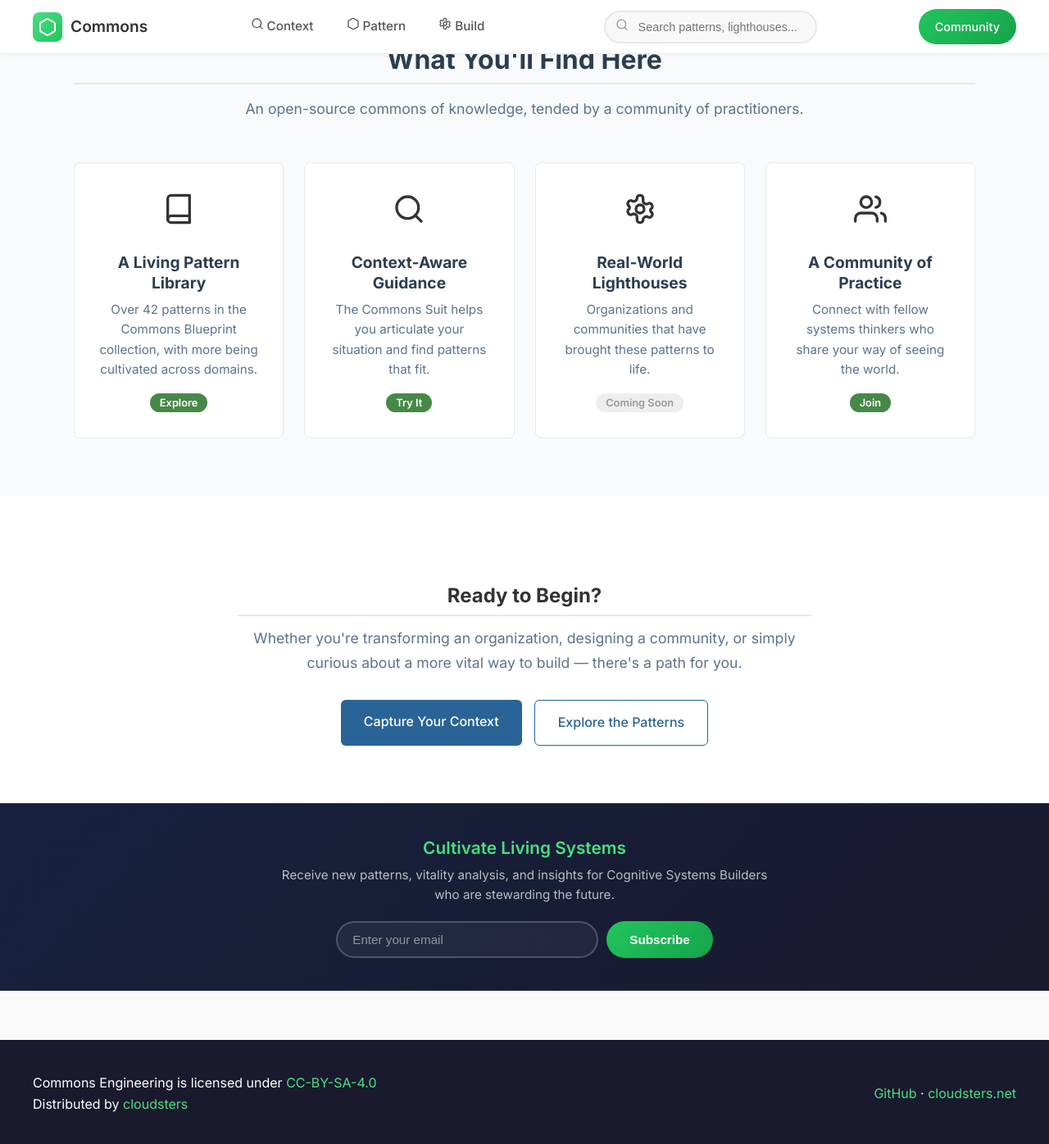
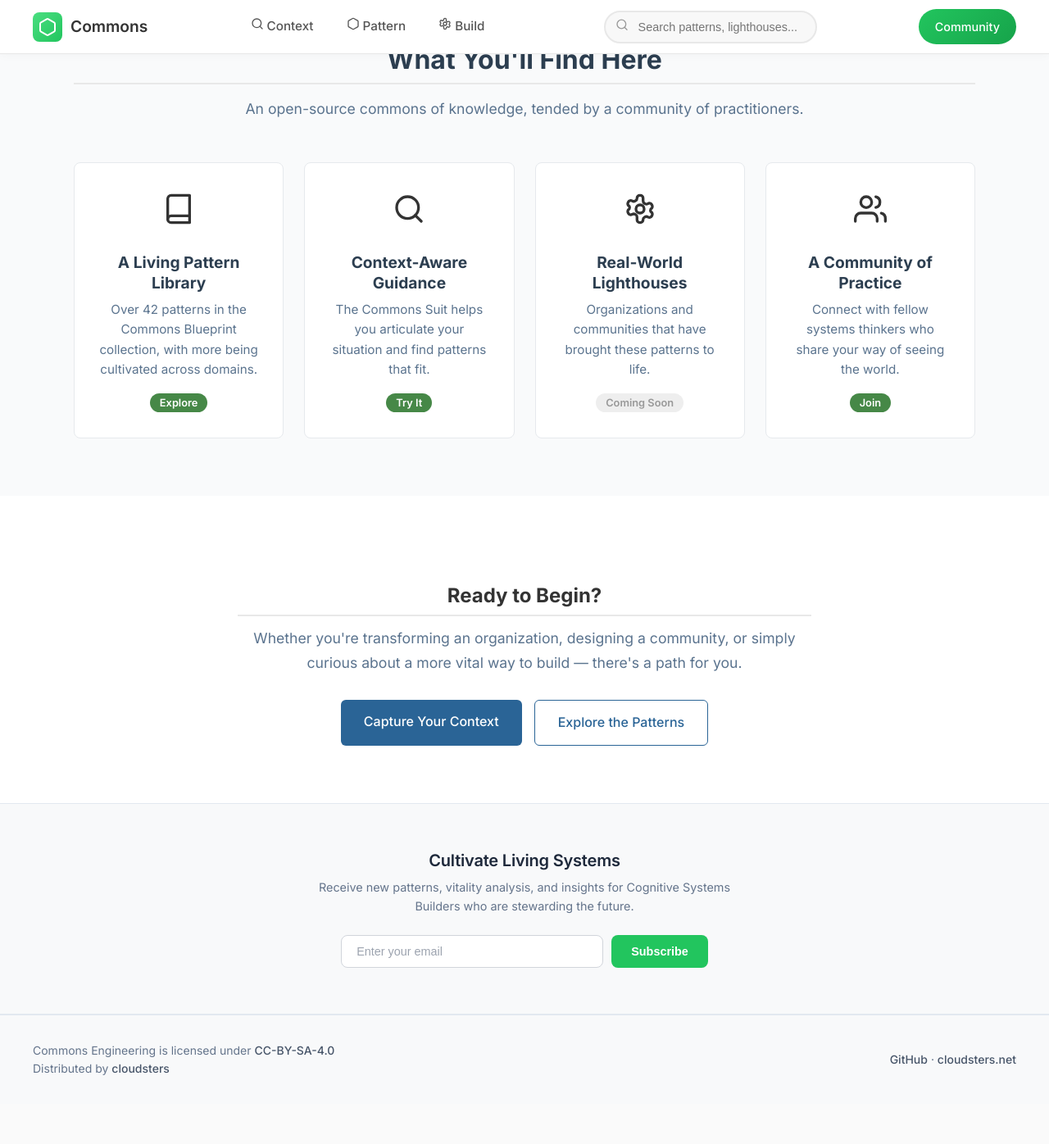
Before and after one commit to Commons-OS/commons-os.github.io, a Jekyll site: the page built from index.html, in a window 1280 px wide and 1400 px high, scrolled down 2188 px. Shown: the top 1396 px of the window at 82% size. Built offline with Jekyll 4.4.1, drawn with Linux system fonts in a browser that asks for light colours; comment, search, counter and statistics services are not loaded; after the commit the page ends 3535 px from its top, so only the background shows below that.

Commit message:
Redesign footer: clean, minimal, light-colored with more whitespace
- Replace dark navy footer with light gray (#f8f9fa) background
- Use subtle border separators instead of heavy color blocks
- Clean input styling with rounded corners and focus states
- Muted text colors with green hover accents
- Add divider between subscribe and license sections
- More whitespace and refined typography

```diff
--- a/_layouts/default.html
+++ b/_layouts/default.html
@@ -341,10 +341,12 @@
 
     /* Footer */
     .footer {
-      background: #1a1a2e;
-      color: white;
-      padding: 40px 20px;
-      margin-top: 60px;
+      background: #f8f9fa;
+      color: #64748b;
+      padding: 32px 24px;
+      margin-top: 0;
+      border-top: 1px solid #e2e8f0;
+      font-size: 0.875rem;
     }
 
     .footer-container {
@@ -354,42 +356,46 @@
       justify-content: space-between;
       align-items: center;
       flex-wrap: wrap;
-      gap: 20px;
+      gap: 16px;
     }
 
     .footer a {
-      color: #4ade80;
+      color: #475569;
       text-decoration: none;
+      font-weight: 500;
+      transition: color 0.2s ease;
     }
 
     .footer a:hover {
-      text-decoration: underline;
+      color: #22c55e;
     }
 
     /* Footer Subscribe */
     .footer-subscribe {
-      background: linear-gradient(135deg, #16213e 0%, #1a1a2e 100%);
-      border-top: 1px solid rgba(255,255,255,0.1);
-      padding: 40px 20px;
+      background: #f8f9fa;
+      border-top: 1px solid #e2e8f0;
+      padding: 56px 24px;
     }
 
     .footer-subscribe-container {
-      max-width: 600px;
+      max-width: 520px;
       margin: 0 auto;
       text-align: center;
     }
 
     .footer-subscribe h3 {
-      color: #4ade80;
-      font-size: 1.3em;
+      color: #1e293b;
+      font-size: 1.25rem;
       margin: 0 0 8px 0;
       font-weight: 600;
+      letter-spacing: -0.01em;
     }
 
     .footer-subscribe p {
-      color: rgba(255,255,255,0.7);
-      font-size: 0.95em;
-      margin: 0 0 20px 0;
+      color: #64748b;
+      font-size: 0.9rem;
+      margin: 0 0 24px 0;
+      line-height: 1.6;
     }
 
     .footer-subscribe-form {
@@ -403,40 +409,46 @@
       flex: 1;
       min-width: 250px;
       max-width: 320px;
-      padding: 12px 18px;
-      border: 2px solid rgba(255,255,255,0.2);
-      border-radius: 25px;
-      font-size: 0.95em;
-      background: rgba(255,255,255,0.05);
-      color: white;
+      padding: 11px 18px;
+      border: 1px solid #d1d5db;
+      border-radius: 8px;
+      font-size: 0.9rem;
+      background: white;
+      color: #1e293b;
       transition: all 0.2s ease;
     }
 
     .footer-subscribe-form input[type="email"]::placeholder {
-      color: rgba(255,255,255,0.5);
+      color: #9ca3af;
     }
 
     .footer-subscribe-form input[type="email"]:focus {
       outline: none;
-      border-color: #4ade80;
-      background: rgba(255,255,255,0.1);
+      border-color: #22c55e;
+      box-shadow: 0 0 0 3px rgba(34, 197, 94, 0.1);
     }
 
     .footer-subscribe-form button {
-      padding: 12px 28px;
-      background: linear-gradient(135deg, #22c55e 0%, #16a34a 100%);
+      padding: 11px 24px;
+      background: #22c55e;
       color: white;
       border: none;
-      border-radius: 25px;
-      font-size: 0.95em;
+      border-radius: 8px;
+      font-size: 0.9rem;
       font-weight: 600;
       cursor: pointer;
       transition: all 0.2s ease;
     }
 
     .footer-subscribe-form button:hover {
-      transform: translateY(-2px);
-      box-shadow: 0 5px 20px rgba(34, 197, 94, 0.4);
+      background: #16a34a;
+      box-shadow: 0 2px 8px rgba(34, 197, 94, 0.25);
+    }
+
+    .footer-divider {
+      border: none;
+      border-top: 1px solid #e2e8f0;
+      margin: 0;
     }
 
     @media (max-width: 500px) {
@@ -539,6 +551,8 @@
       </form>
     </div>
   </div>
+
+  <hr class="footer-divider">
 
   <footer class="footer">
     <div class="footer-container">
```
